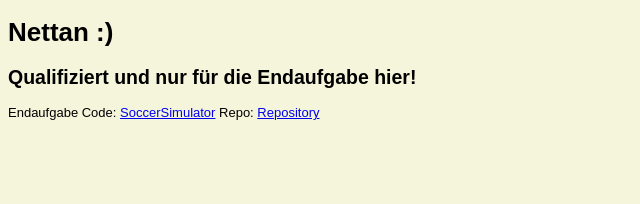
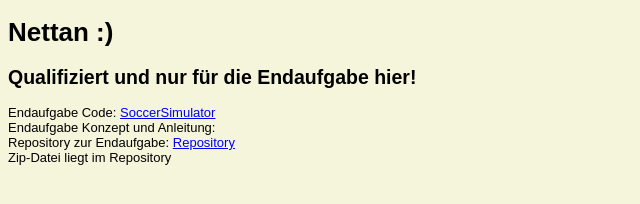
Before and after one commit to AnnetteWdm/EIA2.2-SoSe21, a plain HTML site: page Steckbrief/steckbrief.htm in a window 1280 px wide. Shown: the whole page, without its empty margins (0-640 px from the left). Drawn offline with Linux system fonts and the light colour scheme.

Commit message:
Steckbrief

```diff
--- a/Steckbrief/steckbrief.htm
+++ b/Steckbrief/steckbrief.htm
@@ -23,8 +23,12 @@ body {
 	<h1>Nettan :)</h1>
 	<h2>Qualifiziert und nur für die Endaufgabe hier!</h2>
 	Endaufgabe Code: <a href="https://github.com/AnnetteWdm/EIA2.2-SoSe21/Endabgabe_SoccerSimulator/index.html" target="_blank">SoccerSimulator</a>
-	Repo: <a href="https://github.com/AnnetteWdm/EIA2.2-SoSe21/Endabgabe_SoccerSimulator" target="_blank">Repository</a>
-
+	<br>
+	Endaufgabe Konzept und Anleitung:
+	<br>
+	Repository zur Endaufgabe: <a href="https://github.com/AnnetteWdm/EIA2.2-SoSe21/Endabgabe_SoccerSimulator" target="_blank">Repository</a>
+	<br>
+	Zip-Datei liegt im Repository
 
 
 
```
